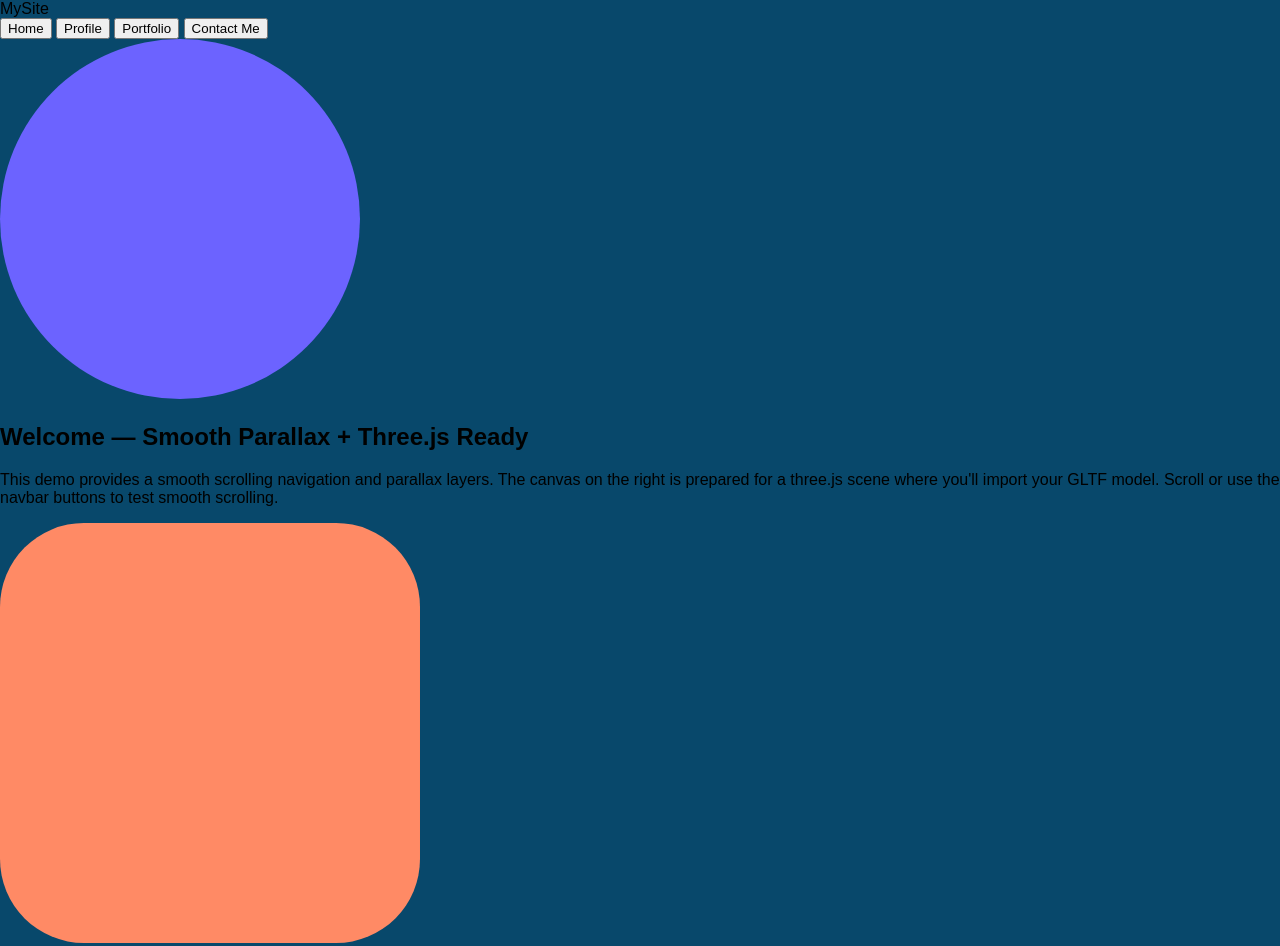
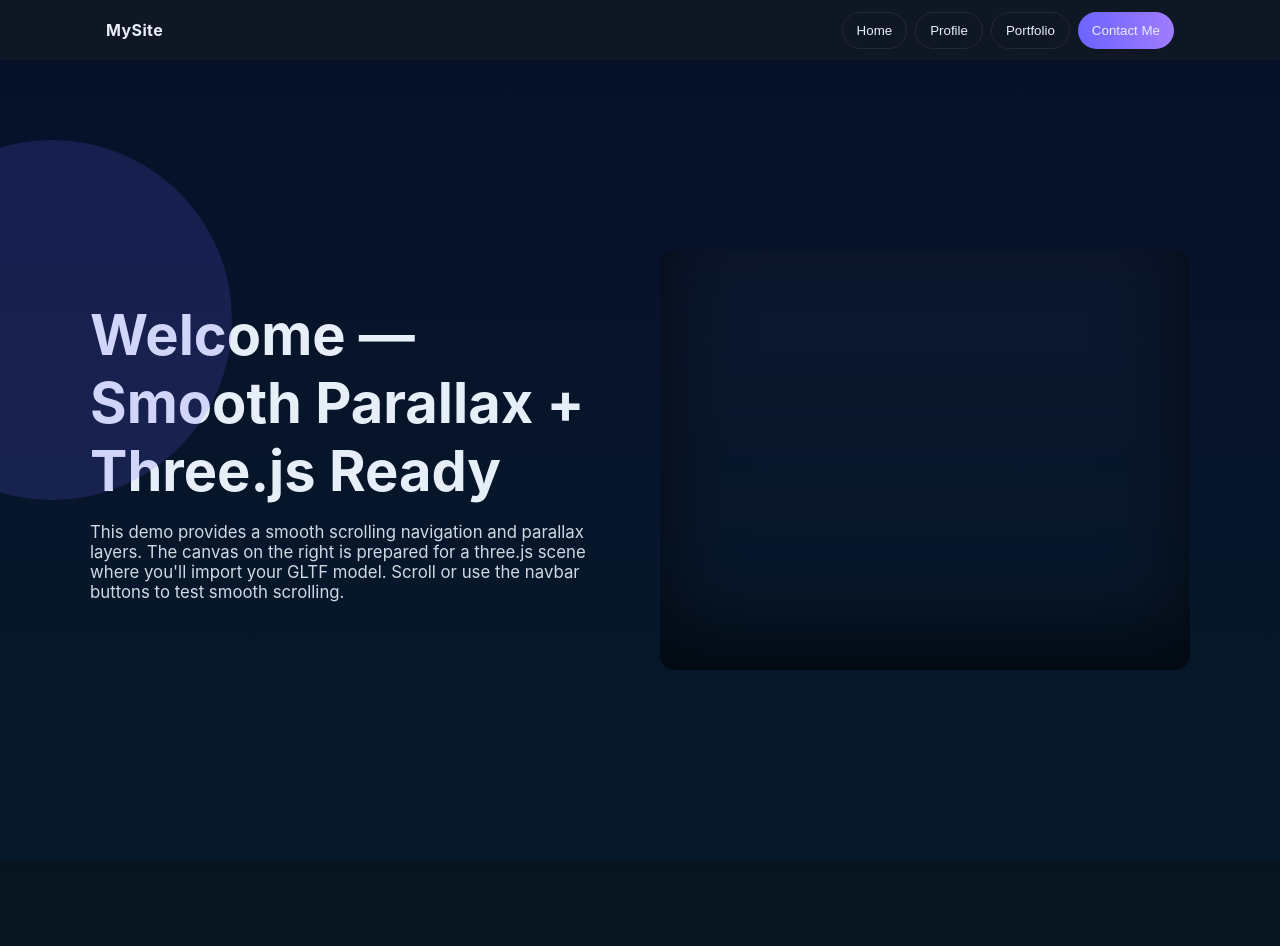
Before and after one commit to renz93/test3d2, a plain HTML site: page index.html in a window 1280 px wide. Shown: the top 946 px of the page. Drawn offline with nearby package versions, Linux system fonts and the light colour scheme.

Commit message:
Update style.css

```diff
--- a/style.css
+++ b/style.css
@@ -1,24 +1,50 @@
-body {
-  margin: 0;
-  font-family: "Montserrat", sans-serif;
-  background-color: #08486B;
-}
+ :root{
+   --nav-height:60px;
+   --accent:#6c63ff;
+   --bg:#0f1724;
+   --fg:#e6eef8;
+ }
+ *{box-sizing:border-box}
+ html,body{height:100%;margin:0;font-family:Inter, system-ui, -apple-system, 'Segoe UI', Roboto, 'Helvetica Neue', Arial;background:var(--bg);color:var(--fg);scroll-behavior:smooth}
 
-header {
-  margin-top: 3em;
-  text-align: center;
-  color: white;
-}
+/* top navigation */
+.nav{position:fixed;inset:0 0 auto 0;height:var(--nav-height);display:flex;align-items:center;justify-content:center;backdrop-filter:blur(6px);z-index:40}
+.nav .bar{width:100%;max-width:1100px;display:flex;gap:12px;padding:10px 16px;align-items:center}
+.logo{font-weight:700;letter-spacing:0.4px}
+.nav-buttons{margin-left:auto;display:flex;gap:8px}
+.btn{background:transparent;border:1px solid rgba(255,255,255,0.08);padding:10px 14px;border-radius:999px;color:var(--fg);cursor:pointer;transition:all .2s}
+.btn:hover{transform:translateY(-3px);box-shadow:0 6px 18px rgba(0,0,0,0.6)}
+.btn.primary{background:linear-gradient(90deg,var(--accent),#9f7cff);border:none}
 
-header h1 {
-  font-size: 2em;
-  font-weight: 900;
-}
+main{margin-top:var(--nav-height)}
 
+/* sections */
+section{min-height:100vh;display:grid;place-items:center;padding:64px 20px;position:relative;overflow:hidden}
+.section-inner{max-width:1100px;width:100%;display:flex;gap:40px;align-items:center}
+.content{flex:1}
+h1{font-size:clamp(28px,6vw,56px);margin:0 0 12px}
+p.lead{font-size:1.05rem;opacity:0.9;max-width:48ch}
+
+/* parallax layers */
+.parallax-layer{position:absolute;inset:0;pointer-events:none}
+.parallax-layer .shape{position:absolute;will-change:transform;opacity:0.18}
+
+/* different background visuals for sections */
+#home{background:linear-gradient(180deg,#071029 0%, #071a2b 100%)}
+#profile{background:linear-gradient(180deg,#081521 0%, #0b2432 100%)}
+#portfolio{background:linear-gradient(180deg,#08111c 0%, #0c1a2a 100%)}
+#contact{background:linear-gradient(180deg,#041018 0%, #002029 100%)}
+
+/* canvas area for three.js */
+.three-wrap{flex:1;min-height:420px;border-radius:14px;overflow:hidden;background:linear-gradient(180deg,rgba(255,255,255,0.02),transparent);box-shadow:inset 0 -40px 80px rgba(0,0,0,0.6)}
 #container3D canvas {
   width: 100vw !important;
   height: 100vh !important;
   position: absolute;
   top: 0;
   left: 0;
+  z-index:100;
 }
+
+/* simple responsive layout */
+@media (max-width:900px){.section-inner{flex-direction:column-reverse}.nav .bar{padding:8px}.logo{font-size:14px}}
```
